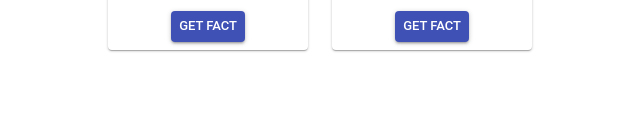
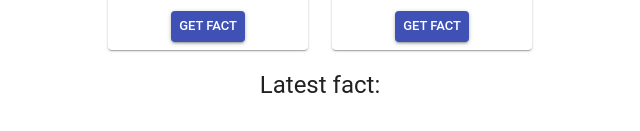
Before and after one commit to mleray/AnimalFactsGenerator, a React (Create React App) app: page / in a window 1280 px wide. Shown: the part 379-510 px from the top of the page, without its empty margins (320-960 px from the left). Built offline with nearby package versions, Linux system fonts and the light colour scheme.

Commit message:
Clear current fact after saving

```diff
--- a/src/App.jsx
+++ b/src/App.jsx
@@ -29,6 +29,7 @@ function App() {
 
 	const saveFact = () => {
 		setSavedFacts([...savedFacts, currentFact]);
+		setCurrentFact('');
 	};
 
 	useEffect(() => {
@@ -52,7 +53,7 @@ function App() {
 					</Grid>
 				))}
 			</Grid>
-			{currentFact && <CurrentFact fact={currentFact} saveFact={saveFact} />}
+			<CurrentFact fact={currentFact} saveFact={saveFact} />
 		</div>
 	);
 }
--- a/src/components/CurrentFact.jsx
+++ b/src/components/CurrentFact.jsx
@@ -23,9 +23,15 @@ function CurrentFact({ classes, fact, saveFact }) {
 			<Typography component="p" gutterBottom>
 				{fact}
 			</Typography>
-			<Button variant="contained" color="secondary" onClick={() => saveFact()}>
-				Save fact
-			</Button>
+			{fact && (
+				<Button
+					variant="contained"
+					color="secondary"
+					onClick={() => saveFact()}
+				>
+					Save fact
+				</Button>
+			)}
 		</div>
 	);
 }
```
